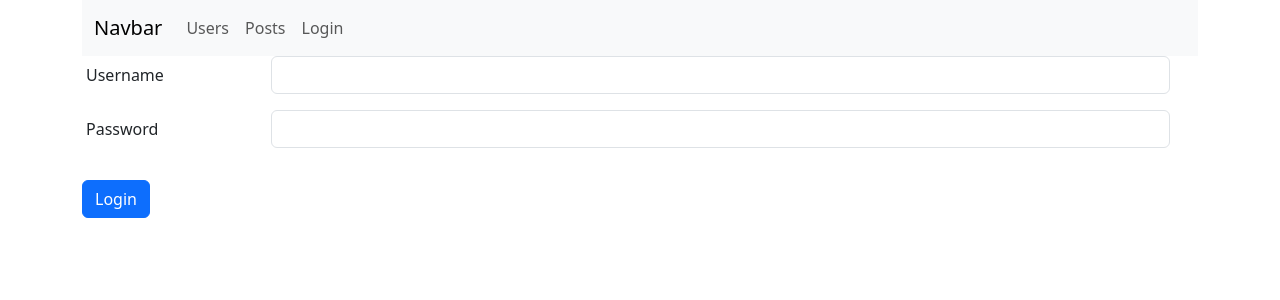
After one commit to KosarevPV/flask_prj, a Flask app: page /login/ in a window 1280 px wide. The commit adds this page. Shown: the top 300 px of the page. Run offline with Flask 3, Linux system fonts and the light colour scheme.

Commit message:
lesson_3

```diff
--- /dev/null
+++ b/blog/auth/views.py
@@ -0,0 +1,57 @@
+from flask import Blueprint, render_template, request, redirect, url_for, flash
+from flask_login import LoginManager, login_user, logout_user, login_required
+from werkzeug.security import check_password_hash
+
+from blog.models import User
+
+auth = Blueprint("auth", __name__)
+
+login_manager = LoginManager()
+login_manager.login_view = "auth.login"
+
+
+@login_manager.user_loader
+def load_user(user_id):
+    return User.query.filter_by(id=user_id).one_or_none()
+
+
+@login_manager.unauthorized_handler
+def unauthorized():
+    return redirect(url_for("auth.login"))
+
+
+@auth.route("/login/", methods=["GET", "POST"], endpoint="login")
+def login():
+    if request.method == "GET":
+        return render_template("auth/login.html")
+
+    username = request.form.get("username")
+    password = request.form.get("password")
+    user = User.query.filter_by(username=username).first()
+
+    if not username or not check_password_hash(user.password, password):
+        flash('Check your login details')
+        return render_template("auth/login.html", error="username not passed")
+
+    login_user(user)
+    flash('Login success')
+    return redirect(url_for("post.post_list"))
+
+
+@auth.route("/logout/", endpoint="logout")
+@login_required
+def logout():
+    logout_user()
+    return redirect(url_for("post.post_list"))
+
+
+@auth.route("/secret/")
+@login_required
+def secret_view():
+    return "Super secret data"
+
+
+__all__ = [
+    "login_manager",
+    "auth",
+]
--- /dev/null
+++ b/blog/models/__init__.py
@@ -0,0 +1,5 @@
+from blog.models.user import User
+
+__all__ = [
+    "User",
+]
--- a/blog/post/views.py
+++ b/blog/post/views.py
@@ -1,9 +1,10 @@
 from flask import Blueprint, render_template
 from werkzeug.exceptions import NotFound
 
-from blog.user.views import USERS
 
 post = Blueprint('post', __name__, url_prefix='/posts', static_folder='../static')
+
+USERS = {}
 
 POSTS = {
     1: {
--- /dev/null
+++ b/blog/templates/auth/login.html
@@ -0,0 +1,36 @@
+{% extends 'base.html' %}
+
+{% block title %}
+Login
+{% endblock %}
+
+{% block body %}
+<div class="row">
+    <div class="col mt-3">
+        {% with messages = get_flashed_messages() %}
+            {% if messages %}
+                <div class="alert alert-danger" role="alert">
+                    {{ messages[0] }}
+                </div>
+            {% endif %}
+        {% endwith %}
+        <form class="row g-3" method="post" action="{{ url_for('auth.login') }}">
+            <div class="mb-3 row">
+                <label for="username" class="col-sm-2 col-form-label">Username</label>
+                <div class="col-sm-10">
+                    <input type="text" class="form-control" id="username" name="username">
+                </div>
+            </div>
+            <div class="mb-3 row">
+                <label for="inputPassword" class="col-sm-2 col-form-label">Password</label>
+                <div class="col-sm-10">
+                    <input type="password" class="form-control" id="inputPassword" name="password">
+                </div>
+            </div>
+            <div class="col-auto">
+                <button type="submit" class="btn btn-primary mb-3">Login</button>
+            </div>
+        </form>
+    </div>
+</div>
+{% endblock %}
--- a/blog/templates/navbar.html
+++ b/blog/templates/navbar.html
@@ -7,11 +7,19 @@
     <div class="collapse navbar-collapse" id="navbarNav">
       <ul class="navbar-nav">
         <li class="nav-item">
-          <a class="nav-link" aria-current="page" href="{{ url_for('user.user_list') }}">Users</a>
+          <a class="nav-link" aria-current="page" href="{{ url_for('user.list') }}">Users</a>
         </li>
         <li class="nav-item">
           <a class="nav-link" href="{{ url_for('post.post_list') }}">Posts</a>
         </li>
+        {% if current_user.is_authenticated %}
+          <a class="nav-link" href="{{ url_for('auth.logout') }}">Logout</a>
+        {% else %}
+          <a href="{{ url_for('auth.login') }}"
+          class="nav-link {% if request.endpoint == 'login' -%}active{%- endif %}">
+          Login
+          </a>
+        {% endif %}
       </ul>
     </div>
   </div>
--- a/pyproject.toml
+++ b/pyproject.toml
@@ -7,6 +7,10 @@ authors = ["KosarevPV <pavel999kosarev@gmail.com>"]
 [tool.poetry.dependencies]
 python = "^3.11"
 flask = "^2.2.3"
+Flask-SQLAlchemy = "^3.0.3"
+poetry-plugin-dotenv = "^0.4.1"
+python-dotenv = "^1.0.0"
+flask-login = "0.5.0"
 
 [tool.poetry.dev-dependencies]
 
--- a/wsgi.py
+++ b/wsgi.py
@@ -1,4 +1,31 @@
-from blog.app import create_app
+from werkzeug.security import generate_password_hash
+
+from blog.app import create_app, db
 
 app = create_app()
-app.run()
+if __name__ == "__main__":
+    app.run()
+
+
+@app.cli.command("init-db")
+def init_db():
+    db.create_all()
+
+
+@app.cli.command("create-users")
+def create_users():
+
+    from blog.models import User
+
+    admin = User(username="admin", password=generate_password_hash('admin'), is_staff=True)
+    pavel = User(username="Pavel", password=generate_password_hash('admin'))
+    curtis = User(username="Curtis", password=generate_password_hash('admin'))
+    gary = User(username="Gary", password=generate_password_hash('admin'))
+    john = User(username="John", password=generate_password_hash('admin'))
+
+    db.session.add(admin)
+    db.session.add(pavel)
+    db.session.add(curtis)
+    db.session.add(gary)
+    db.session.add(john)
+    db.session.commit()
```
Also changed, not shown: blog/app.py (+14 -0 lines), blog/models/database.py (added, +7 -0 lines), blog/models/user.py (added, +13 -0 lines), blog/templates/post/list.html (+7 -0 lines), blog/templates/user/details.html (+5 -2 lines), blog/templates/user/list.html (+7 -2 lines), blog/user/views.py (+13 -12 lines), blog/auth/__init__.py (added), 2 other files.
